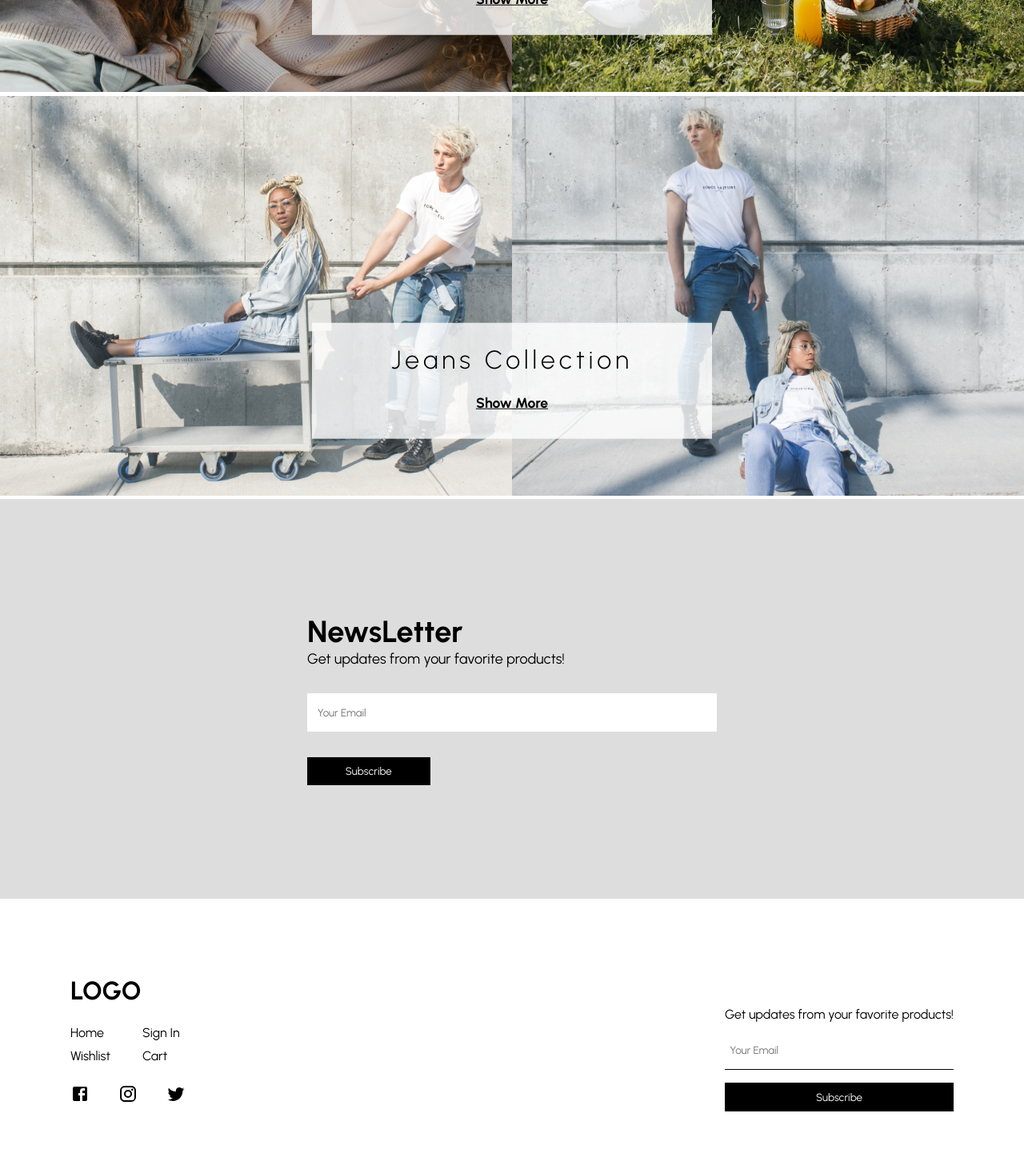
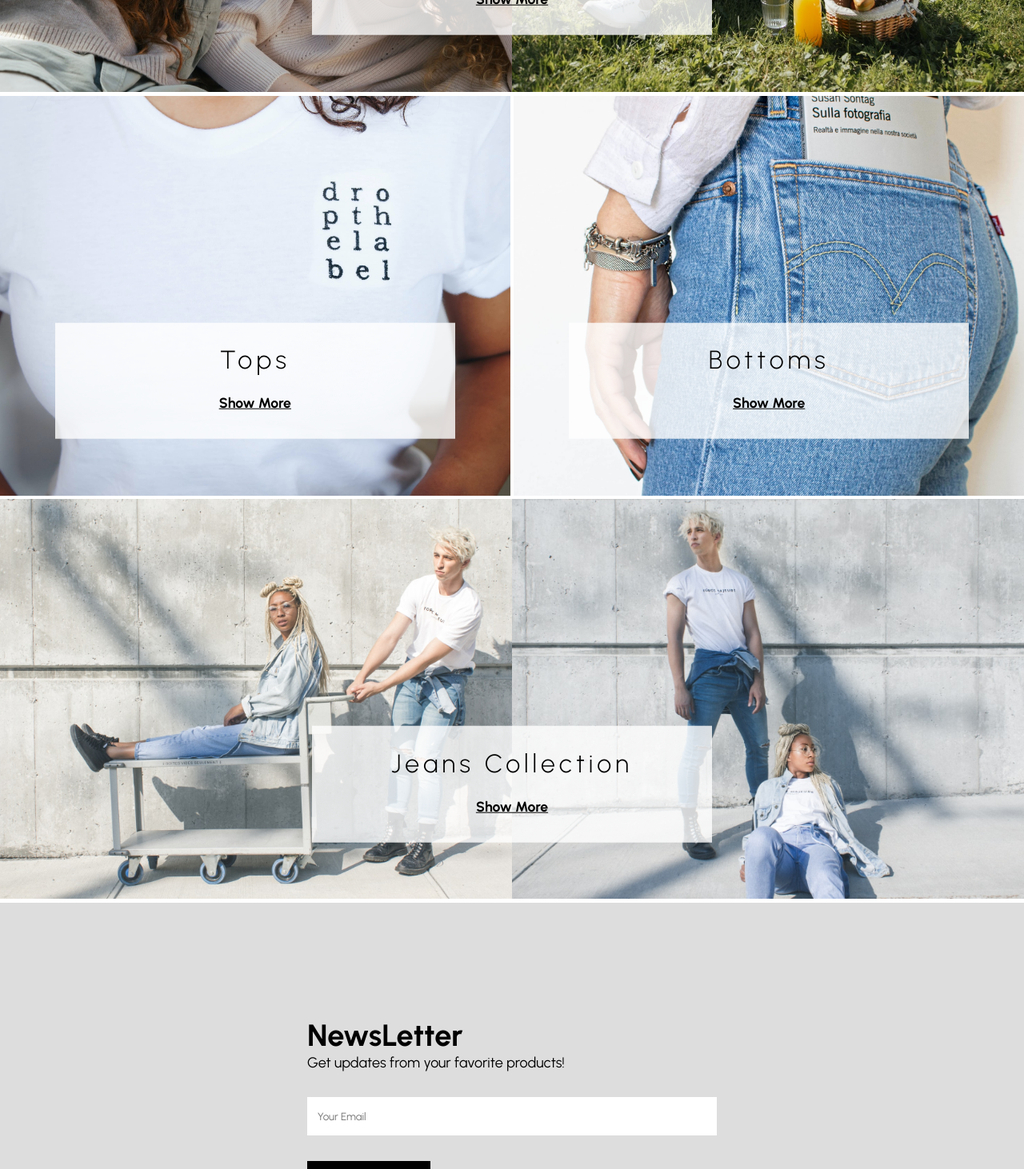
Before and after one commit to abuiko/ecommerce-app, a React (Create React App) app: page / in a window 1280 px wide. Shown: the part 580-2042 px from the top of the page at 80% size. Built offline with nearby package versions, Linux system fonts and the light colour scheme.

Commit message:
adjust max-width

```diff
--- /dev/null
+++ b/src/components/Categories/CategoryElements.jsx
@@ -0,0 +1,77 @@
+import styled from 'styled-components'
+import { device } from '../../responsive'
+import { Link as LinkR } from 'react-router-dom'
+
+export const Container = styled.div`
+    display: flex;
+    justify-content: space-between;
+
+`
+export const Wrapper = styled.div`
+    flex: 1;
+
+    position: relative;
+    margin: 0rem 0rem 0.3rem;
+    border-radius: 50%;
+
+    @media screen and ${device.mobile} {
+        margin: 0rem 0rem 1rem;
+    }
+`
+export const Title = styled.p`
+    text-align: center;
+    font-size: 2rem;
+    font-weight: 300;
+    color: #000;
+    letter-spacing: 5px;
+    margin-bottom: 1rem;
+
+    @media screen and ${device.mobile} {
+        font-size: 1.2rem;
+    }
+`
+
+
+export const ImgWrap = styled.div`
+    height: 500px;
+`
+export const Image = styled.img`
+    width: 100%;
+    height: 100%;
+    object-fit: cover;
+`
+export const Info = styled.div`
+    width: 500px;
+    position: absolute;
+    top: 80%;
+    left: 50%;
+    transform: translate(-50%, -80%);
+    background-color: rgba(255,255,255,0.8);
+    padding: 1.7rem 0rem;
+
+    @media screen and ${device.mobile} {
+        width: 100%;
+    }
+
+`
+export const Button = styled.button`
+    border: none;
+    text-decoration: underline;
+    padding: 0.5rem 1rem;
+    font-weight: 700;
+    font-size: 1.1rem;
+    margin: auto;
+    display: block;
+    background: transparent;
+
+    @media screen and ${device.mobile} {
+        font-size: 0.9rem;
+    }
+
+`
+
+export const ShowLink = styled(LinkR)`
+    text-decoration: none;
+    color: black;
+
+`
--- /dev/null
+++ b/src/components/Categories/index.jsx
@@ -0,0 +1,36 @@
+import React from 'react'
+import { Container, Wrapper, Info, Title, Button, ImgWrap, Image, ShowLink } from './CategoryElements'
+import Top from '../../assets/top.jpg'
+import Bottom from '../../assets/bottom.jpg'
+
+
+const Category = () => {
+    return (
+        <Container>
+            <Wrapper style={{ marginRight: "0.3rem" }}>
+                <Info>
+                    <Title>Tops</Title>
+                    <Button>
+                        <ShowLink to="/products">Show More</ShowLink>
+                    </Button>
+                </Info>
+                <ImgWrap>
+                    <Image src={Top} alt="top" />
+                </ImgWrap>
+            </Wrapper>
+            <Wrapper>
+                <Info>
+                    <Title>Bottoms</Title>
+                    <Button>
+                        <ShowLink to="/products">Show More</ShowLink>
+                    </Button>
+                </Info>
+                <ImgWrap>
+                    <Image src={Bottom} alt="bottom" />
+                </ImgWrap>
+            </Wrapper>
+        </Container>
+    )
+}
+
+export default Category
--- a/src/components/EmptySection.jsx
+++ b/src/components/EmptySection.jsx
@@ -7,7 +7,7 @@ const EmptyFavWrapper = styled.div`
     flex-direction: column;
     justify-content: center;
     align-items: center;
-    min-height: 60vh;
+    min-height: 80vh;
     background-color: #F8F8F8;
 
 `
--- a/src/components/Footer.jsx
+++ b/src/components/Footer.jsx
@@ -1,31 +1,20 @@
-import { Facebook, Instagram, MailOutline, Phone, Room, Twitter } from '@material-ui/icons'
+import { Facebook, Instagram, Twitter } from '@material-ui/icons'
 import React from 'react'
 import styled from 'styled-components'
 import { device } from '../responsive'
 
 const Container = styled.div`
-    max-width: 1200px;
     margin: auto;
-    min-height: 40vh;
+    padding: 3rem 0rem 1rem;
     display: flex;
     justify-content: center;
     align-items: center;
 `
 
 const Wrapper = styled.div`
-    width: 100%;
-    padding: 5rem 3rem 2rem;
-    display: flex;
-    justify-content: space-between;
-    align-items: center;
-    flex-wrap: wrap;
+     text-align: center;
 `
-const Left = styled.div`
 
-    display: flex;
-    flex-direction: column;
-
-`
 const Logo = styled.p`
     font-size: 2rem;
     font-weight: 700;
@@ -34,6 +23,8 @@ const Logo = styled.p`
 
 const SocialContainer = styled.div`
     display: flex;
+    width: 150px;
+    justify-content: space-between;
     margin-top: 1rem;
 `
 const SocialIcon = styled.div`
@@ -41,49 +32,6 @@ const SocialIcon = styled.div`
     height: 40px;
     border-radius: 50%;
     color: #000;
-
-    margin-right: 20px;
-`
-const List = styled.div`
-    margin: 0;
-    padding: 0;
-    display: flex;
-    flex-wrap: wrap;
-
-
-`
-const ListItem = styled.p`
-    width: 50%;
-    margin-bottom: 10px;
-`
-const Right = styled.div`
-   margin-top: 2rem;
-
-`
-const Desc = styled.div`
-   margin-bottom: 1rem;
-`
-const InputContainer = styled.div`
-    width: 100%;
-    margin: 0rem;
-`
-const Input = styled.input`
-    box-sizing: border-box;
-    width: 100%;
-    padding: 0.7rem 0.4rem 1rem;
-    margin-bottom: 1rem;
-    border-top: none;
-    border-left: none;
-    border-right: none;
-    border-bottom: 1px solid #000;
-`
-const Button = styled.button`
-    display: inline-block;
-    width: 100%;
-    padding: 0.6rem;
-    border: none;
-    background-color: #000;
-    color: #fff;
 `
 
 
@@ -91,14 +39,9 @@ const Footer = () => {
     return (
         <Container>
             <Wrapper>
-                <Left>
+
                 <Logo>LOGO</Logo>
-                    <List>
-                        <ListItem>Home</ListItem>
-                        <ListItem>Sign In</ListItem>
-                        <ListItem>Wishlist</ListItem>
-                        <ListItem>Cart</ListItem>
-                    </List>
+
                 <SocialContainer>
                     <SocialIcon>
                         <Facebook />
@@ -110,14 +53,8 @@ const Footer = () => {
                         <Twitter />
                     </SocialIcon>
                 </SocialContainer>
-                </Left>
-                <Right>
-                    <Desc>Get updates from your favorite products!</Desc>
-                    <InputContainer>
-                        <Input placeholder="Your Email" />
-                        <Button>Subscribe</Button>
-                    </InputContainer>
-                </Right>
+
+
             </Wrapper>
         </Container>
     )
--- a/src/components/Newsletter.jsx
+++ b/src/components/Newsletter.jsx
@@ -4,26 +4,48 @@ import styled from 'styled-components'
 import { device } from '../responsive'
 
 const Container = styled.div`
-
     height: 500px;
     background: #ddd;
     display: flex;
     justify-content: center;
     align-items: center;
+
+    @media screen and ${device.mobile} {
+        height: 400px;
+    }
 `
 
 const Wrapper = styled.div`
     width: 40%;
     padding: 2rem 3rem;
 
+    @media screen and ${device.tablet} {
+        width: 50%;
+
+    }
+
+    @media screen and ${device.mobile} {
+        width: 70%;
+        padding: 1.5rem 2rem;
+        text-align: center;
+    }
+
 `
 const Title = styled.h2`
     font-size: 38px;
+
+    @media screen and ${device.mobile} {
+        font-size: 28px;
+    }
 
 `
 const Desc = styled.div`
     margin-bottom: 2rem;
     font-size: 18px;
+
+    @media screen and ${device.mobile} {
+        font-size: 14px;
+    }
 `
 const InputContainer = styled.div`
     width: 100%;
@@ -57,7 +79,6 @@ const Footer = () => {
                     <Input placeholder="Your Email" />
                     <Button>Subscribe</Button>
                 </InputContainer>
-
             </Wrapper>
         </Container>
     )
--- a/src/containers/AllProductDetails.jsx
+++ b/src/containers/AllProductDetails.jsx
@@ -6,29 +6,33 @@ import styled from 'styled-components'
 import { Add, Remove } from '@material-ui/icons'
 import { device } from '../responsive'
 
-const Container = styled.div``
-const Wrapper = styled.div`
-    padding: 50px;
-    display: flex;
+const Container = styled.div`
+    padding-top: 50px;
     max-width: 1280px;
     margin: auto;
+
+`
+const Wrapper = styled.div`
+    padding: 70px 0px;
+    display: flex;
+    justify-content: center;
     @media screen and ${device.mobile} {
-        flex-direction: column;
+
     }
 `
 const ImgContainer = styled.div`
-    flex: 1;
+
 `
 const Image = styled.img`
-    width: 100%;
-    height: 100%;
-    object-fit: cover;
+    width: 450px;
+
 `
 const InfoContainer = styled.div`
     display: flex;
     flex-direction: column;
     justify-content: center;
-    flex: 1;
+    width: 550px;
+
     padding: 0px 50px;
     @media screen and ${device.tablet} {
         padding: 10px 10px;
--- a/src/containers/AllProducts.jsx
+++ b/src/containers/AllProducts.jsx
@@ -1,13 +1,11 @@
 import React, { useState, useEffect, useRef } from 'react'
 import Product from '../components/Product'
 import styled from 'styled-components'
-import Skeleton from 'react-loading-skeleton'
 import { Oval } from 'react-loader-spinner'
 
-// import { Link } from 'react-router-dom'
-
 const Container = styled.div`
-
+    max-width: 1400px;
+    margin: auto;
 `
 
 const LoadingWrapper = styled.div`
--- a/src/containers/Cart.jsx
+++ b/src/containers/Cart.jsx
@@ -8,10 +8,15 @@ import { device } from '../responsive'
 import { ShoppingCartOutlined } from '@material-ui/icons'
 import EmptySection from '../components/EmptySection'
 
-const Container = styled.div``
+const Container = styled.div`
+    width: 1400px;
+    margin: auto;
+    padding-top: 90px;
+    min-height: 80vh;
+`
 
 const Wrapper = styled.div`
-    padding: 20px;
+
     margin-top: 30px;
 
     @media screen and ${device.tablet} {
@@ -21,40 +26,13 @@ const Wrapper = styled.div`
 const Title = styled.h1`
     font-weight: 300;
     text-align: center;
+    margin-bottom: 30px;
 
     @media screen and ${device.mobile} {
         font-size: 25px;
     }
 `
-const Top = styled.div`
-    display: flex;
-    align-items: center;
-    justify-content: space-between;
-    padding: 20px;
 
-    @media screen and ${device.tablet} {
-        padding-bottom: 0px;
-    }
-`
-const TopButton = styled.button`
-    padding: 10px;
-    font-weight: 600;
-    cursor: pointer;
-    background-color: ${props => props.type === "filled" ? "black" : "transparent"};
-    color: ${props => props.type === "filled" && "white"};
-    border: ${props => props.type === "filled" && "none"};
-`
-const TopTexts = styled.div`
-    @media screen and ${device.tablet} {
-        display: none;
-    }
-`
-
-const TopText = styled.span`
-    text-decoration: underline;
-    cursor: pointer;
-    margin: 0px 10px;
-`
 
 const Bottom = styled.div`
     display: flex;
@@ -117,15 +95,6 @@ const Cart = () => {
             {items.length > 0 ?
                 <Wrapper>
                     <Title>YOUR CART</Title>
-                    <Top>
-                        <TopButton>CONTINUE SHOPPING</TopButton>
-                        <TopTexts>
-
-                            <TopText>Items In Cart ({items.length})</TopText>
-
-                        </TopTexts>
-                        <TopButton type="filled">CHECKOUT NOW</TopButton>
-                    </Top>
                     <Bottom>
                         <Info>{itemsInCart}</Info>
                         <Summary>
--- a/src/containers/Home.jsx
+++ b/src/containers/Home.jsx
@@ -2,6 +2,7 @@ import React from 'react'
 import NewArrivals from '../components/NewArrivals'
 import Announcement from '../components/Announcement'
 import Newsletter from '../components/Newsletter'
+import Category from '../components/Categories'
 import styled from 'styled-components'
 import { newObj, jeanObj } from '../components/NewArrivals/data'
 
@@ -17,6 +18,7 @@ const Home = () => {
         <Container>
             <Announcement />
             <NewArrivals {...newObj} />
+            <Category />
             <NewArrivals {...jeanObj} />
             <Newsletter />
         </Container>
```
Also changed, not shown: src/assets/bottom.jpg (added), src/assets/top.jpg (added). Lines whose indentation alone changed are shown as unchanged.
